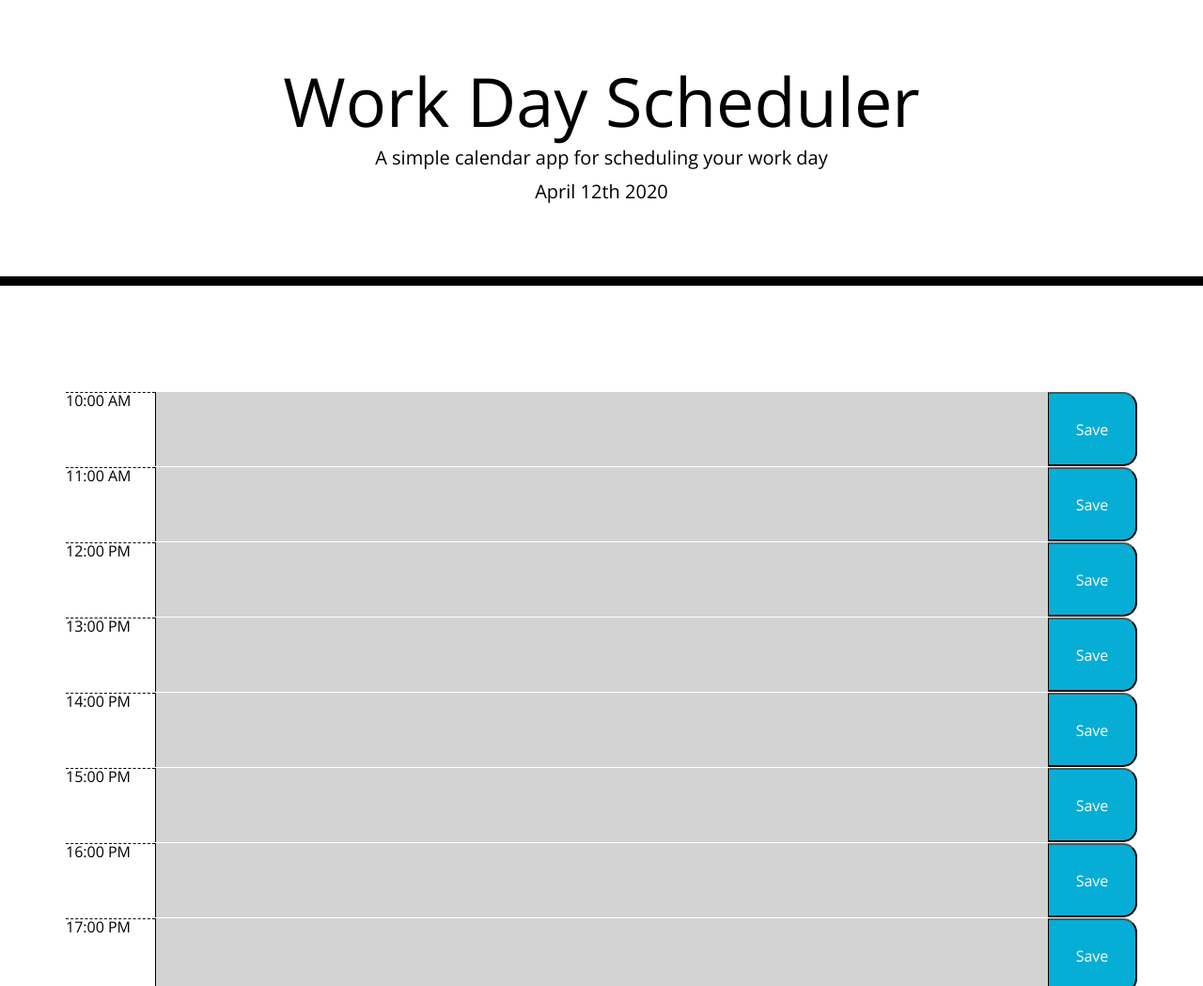
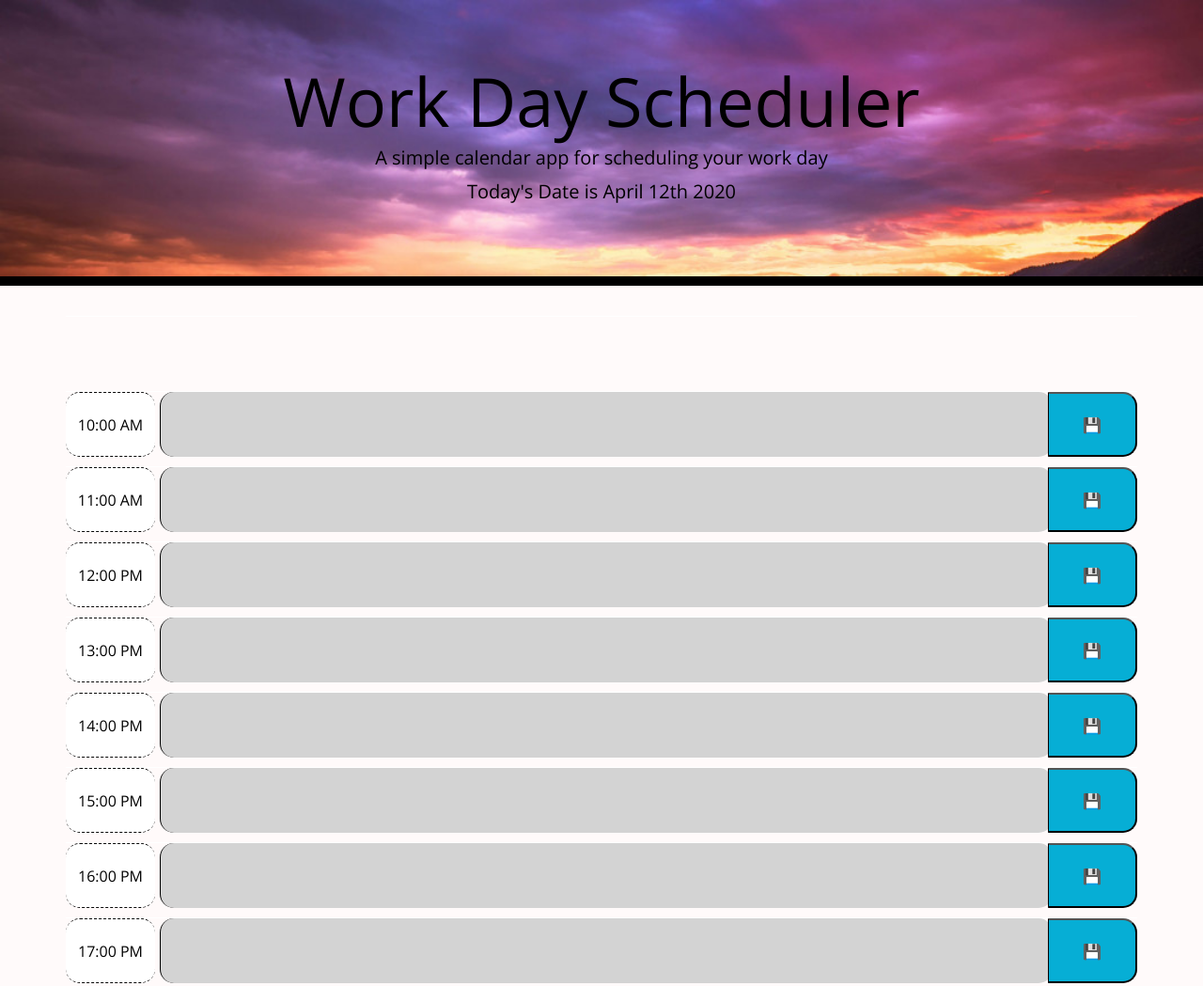
Before and after one commit to ns8279/weekday_scheduler, a plain HTML site: page index.html in a window 1280 px wide. Shown: the top 1049 px of the page at 94% size. Drawn offline with nearby package versions, Linux system fonts and the light colour scheme.

Commit message:
adding Save Icon, bg for the header and changing some styles. Updated the ReadMe

```diff
--- a/assets/css/style.css
+++ b/assets/css/style.css
@@ -2,6 +2,7 @@ body {
   font-family: 'Open Sans', sans-serif;
   font-size: 16px;
   line-height: 1;
+  background-color: snow;
 }
 
 textarea{
@@ -13,9 +14,13 @@ textarea{
   padding: 10px;
 }
 
+header {
+  background-image: url("../images/bg.jpg");
+  background-size: cover;
+}
 .jumbotron {
   text-align: center;
-  background-color: transparent;
+  /*background-color: transparent;*/
   color: black;
   border-radius: 0;
   border-bottom: 10px solid black;
@@ -26,6 +31,10 @@ textarea{
   width: 100%;
   height: 100%;
   color: black;
+  border-radius: 15px;
+  margin-left: 5px;
+  margin-right: 10px;
+
 }
 
 .time-block{
@@ -43,6 +52,11 @@ textarea{
   background-color: #ffffff;
   color: #000000;
   border-top: 1px dashed #000000;
+  border-bottom: 1px dashed #000000;
+  text-align: center;
+  align-content: center;
+
+
 }
 
 .past {
@@ -80,5 +94,7 @@ textarea{
 .col-lg-1, .col-lg-10 {
   padding-right: 0px;
   padding-left: 0px;
+  margin-bottom: 10px;
+  border-radius: 15px;
 
 }
--- a/assets/js/planner.js
+++ b/assets/js/planner.js
@@ -12,7 +12,7 @@ let descColEl;
 let index = [];
 
 //setting up today's date and displaying it on the page
-var todayEl = moment().format("MMMM Do YYYY");
+var todayEl = "Today's Date is " + moment().format("MMMM Do YYYY");
 $("#currentDay").append(todayEl);
 
 //get the number of hours in a work day
@@ -43,11 +43,14 @@ const renderCalendar = () => {
 
         //save button
         saveColEl = $('<div>').attr("class", "col-lg-1")
-        saveBtn = $('<button>').attr("class", "saveBtn").attr("id", time[i]).attr("type", "submit").text("Save");
-       // $(".saveBtn").html('<img src="/open-iconic/svg/check.svg">');
+        saveBtn = $('<button>').attr("class", "saveBtn").attr("id", time[i]).attr("type", "submit").text("💾");
+        // saveBtn = $("<span>")
+        //  .addClass("oi oi-check")
+        //  .text("Save")
+        // $(".saveBtn").html('<img src="/open-iconic/svg/check.svg">');
 
         //append the input element to the Description element
-        descColEl.append(inputDescEl)
+        descColEl.append(inputDescEl);
         //append the save button to the save element
         saveColEl.append(saveBtn);
 
--- a/index.html
+++ b/index.html
@@ -31,7 +31,7 @@
     <div class="container">
       <div class = "row">
         <div class = "col-lg-12">
-          <h2 class = "today text-center"></h2>
+
         </div>
       </div>
       <!-- Timeblocks go here -->
```
Also changed, not shown: assets/images/bg.jpg (added), assets/images/preview.png (added), 1 other file.
